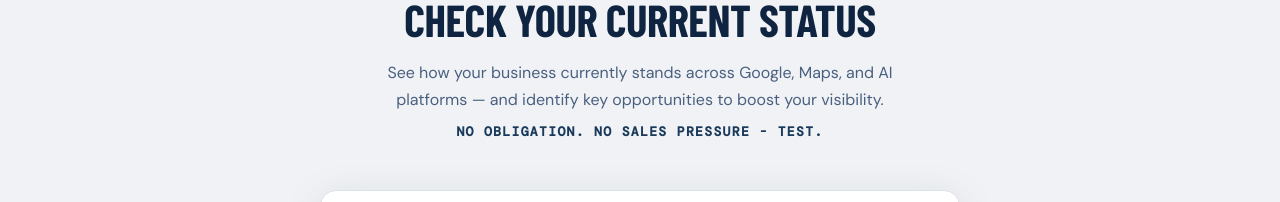
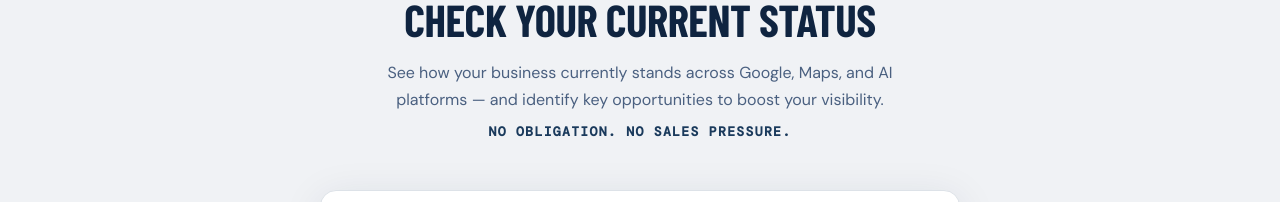
Before and after one commit to gvoll/PeaksLocal, a React (Vite) app: page / in a window 1280 px wide. Shown: the part 8660-8862 px from the top of the page. Built offline with nearby package versions, Linux system fonts and the light colour scheme; a web font is replaced by a local one.

Commit message:
remove 'test' verbiage

```diff
--- a/src/components/AuditForm.jsx
+++ b/src/components/AuditForm.jsx
@@ -143,7 +143,7 @@ export default function AuditForm() {
               See how your business currently stands across Google, Maps, and AI platforms — and identify key opportunities to boost your visibility.
             </p>
             <p className="reveal reveal-delay-3" style={{ fontFamily: "'DM Mono', monospace", fontSize: '0.82rem', letterSpacing: '0.1em', color: '#1a3a5c', marginTop: '8px', textTransform: 'uppercase', fontWeight: '600' }}>
-  No Obligation. No Sales Pressure - TEST.
+  No Obligation. No Sales Pressure.
 </p>
           </div>
 
```
